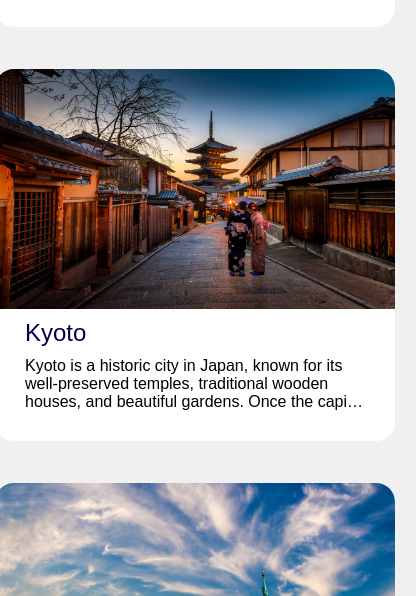
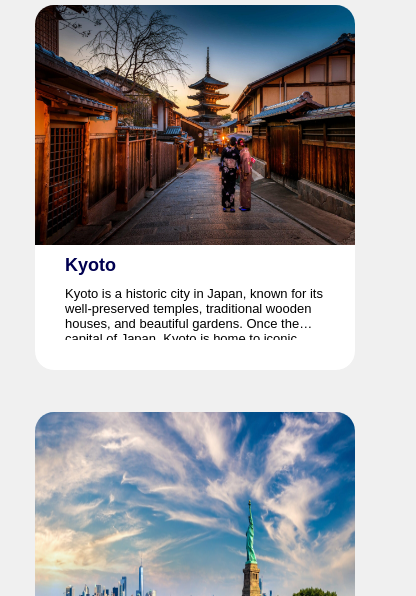
Before and after one commit to aleksamlsvc12/Pagination, a plain HTML site: page index.html in a window 390 px wide. Shown: the part 504-1100 px from the top of the page, 416 px wide, since content can reach past the window. Drawn offline with Linux system fonts and the light colour scheme.

Commit message:
responsive design fixed

```diff
--- a/index.html
+++ b/index.html
@@ -8,9 +8,9 @@
 </head>
 <body>
   <p id="header">Top Cities To Visit</p>
-  <div id="container">
 
-  </div>
+  <div id="container"></div>
+
   <div id="pages">
     <button class="left-right" onclick="back()">&lt;</button>
     <button onclick="changePage(1)">1</button>
--- a/style.css
+++ b/style.css
@@ -11,12 +11,12 @@ body{
 
 #container{
   display: grid;
-  grid-template-columns: 1fr 1fr 1fr 1fr;
+  gap: 40px;
+  margin-bottom: 32px;
 }
 
 .cities{
-  width: 400px;
-  margin: 20px;
+  width: 350px;
   background-color: white;
   border-radius: 20px;
   overflow: hidden;
@@ -41,20 +41,21 @@ img{
 }
 
 #header{
-  font-size: 44px;
+  font-size: xx-large;
   font-weight: bold;
   color: rgb(0, 0, 80);
 }
 
 .city-header{
-  font-size: 24px;
+  font-size: large;
+  font-weight: bold;
   margin-top: 0;
   margin-bottom: 10px;
   color: rgb(0, 0, 80);
 }
 
 .city-desc{
-  font-size: 16px;
+  font-size: small;
   margin: 0;
   width: 100%;
   height: 54px;
@@ -121,18 +122,12 @@ button:active{
   }
 }
 
-@media (max-width: 870px) {
+@media (max-width: 768px) {
   #container{
     grid-template-columns: 1fr;
   }
 
-  body{
-    height: auto;
+  .cities{
+    width: 320px;
   }
 }
-
-@media (max-height: 500px){
-  body{
-    height: auto;
-  }
-}
```
